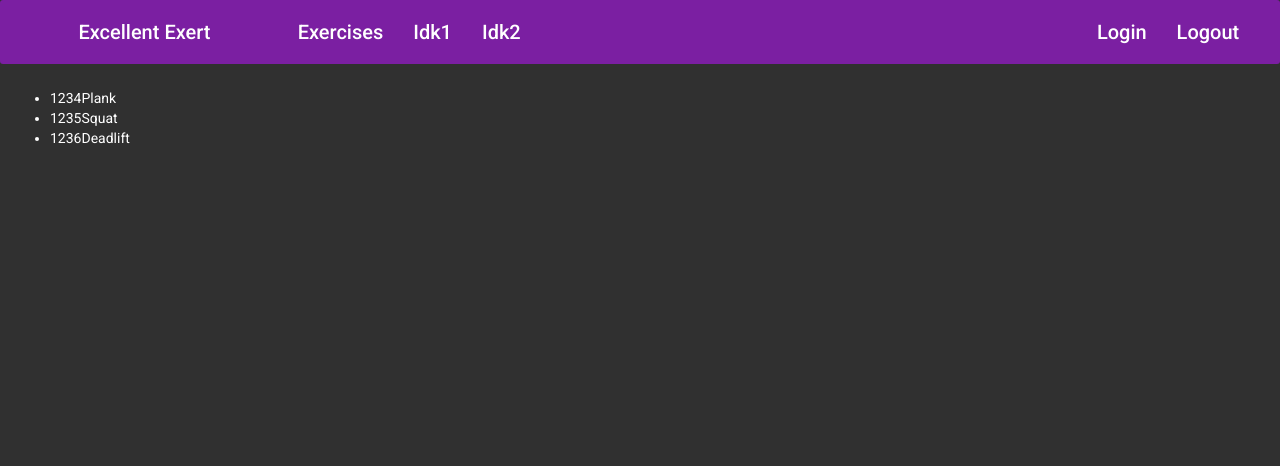
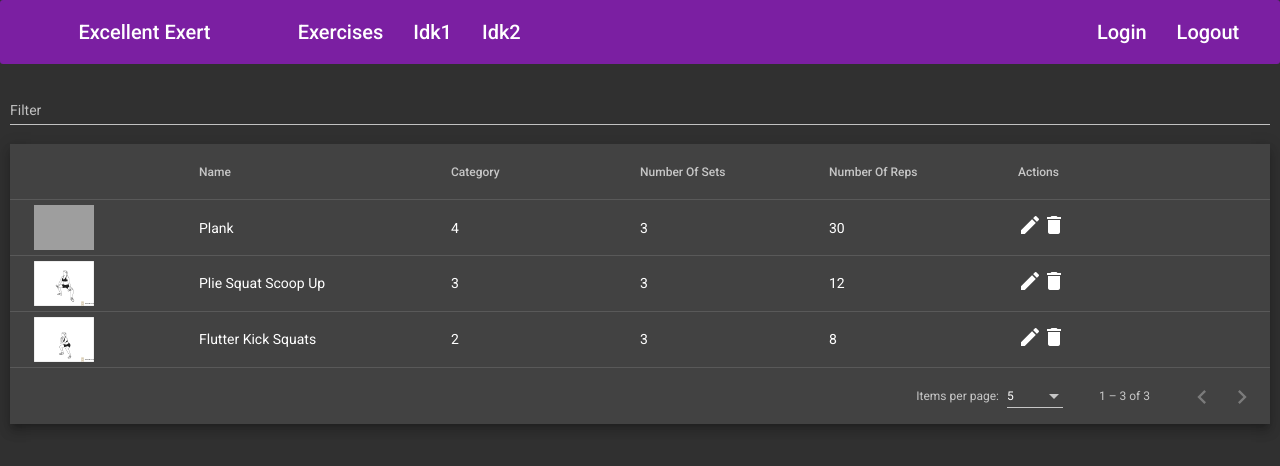
Before and after one commit to Veljanovskii/Excellent-Exert---Gym-App, an Angular app: page /exercises in a window 1280 px wide. Shown: the top 466 px of the page. Built offline with nearby package versions, Linux system fonts and the light colour scheme; data requests are answered from the project's data file; grey boxes are pictures that could not be loaded.

Commit message:
Exercises Table

```diff
--- a/server/db.json
+++ b/server/db.json
@@ -5,21 +5,33 @@
         "name": "Plank",
         "category": 4,
         "unit": "s",
-        "description": ""
+        "numberOfSets": 3,
+        "numberOfReps": 30,
+        "description": "",
+        "image": "assets/exercises/"
       },
       {
         "id": 1235,
-        "name": "Squat",
+        "name": "Plie Squat Scoop Up",
         "category": 3,
         "unit": "rep",
-        "description": ""
+        "numberOfSets": 3,
+        "numberOfReps": 12,
+        "description": ["1. Stand with your feet shoulder-width apart and with one foot forward and the other foot behind you.",
+          "2. Jump and switch leg positions.",
+          "3. Jump again, landing with your feet a little wider than shoulder-width apart, and squat.",
+          "4. Jump to return to the starting position and repeat the exercise."],
+        "image": "assets/exercises/PlieSquatScoopUp.gif"
       },
       {
         "id": 1236,
-        "name": "Deadlift",
+        "name": "Flutter Kick Squats",
         "category": 2,
         "unit": "rep",
-        "description": ""
+        "numberOfSets": 3,
+        "numberOfReps": 8,
+        "description": "",
+        "image": "assets/exercises/FlutterKickSquats.gif"
       }
     ]
   }
--- a/src/app/exercise/exercises/exercises.component.css
+++ b/src/app/exercise/exercises/exercises.component.css
@@ -0,0 +1,74 @@
+table {
+    width: 100%;
+  }
+
+  .mat-form-field {
+    font-size: 14px;
+    width: 100%;
+  }
+
+  .small-preview {
+    margin-top: 3%;
+    width: 60px;
+    height: 45px;
+  }
+
+  .mat-column-image {
+    word-wrap: break-word !important;
+    white-space: unset !important;
+    flex: 0 0 15% !important;
+    width: 15% !important;
+    overflow-wrap: break-word;
+    word-wrap: break-word;
+    word-break: break-word;
+  }
+
+  .mat-column-name {
+    word-wrap: break-word !important;
+    white-space: unset !important;
+    flex: 0 0 20% !important;
+    width: 20% !important;
+    overflow-wrap: break-word;
+    word-wrap: break-word;
+    word-break: break-word;
+  }
+
+  .mat-column-category {
+    word-wrap: break-word !important;
+    white-space: unset !important;
+    flex: 0 0 15% !important;
+    width: 15% !important;
+    overflow-wrap: break-word;
+    word-wrap: break-word;
+    word-break: break-word;
+  }
+
+  .mat-column-numberOfSets {
+    word-wrap: break-word !important;
+    white-space: unset !important;
+    flex: 0 0 15% !important;
+    width: 15% !important;
+    overflow-wrap: break-word;
+    word-wrap: break-word;
+    word-break: break-word;
+  }
+
+  .mat-column-numberOfReps {
+    word-wrap: break-word !important;
+    white-space: unset !important;
+    flex: 0 0 15% !important;
+    width: 15% !important;
+    overflow-wrap: break-word;
+    word-wrap: break-word;
+    word-break: break-word;
+  }
+
+  .mat-column-actions {
+    word-wrap: break-word !important;
+    white-space: unset !important;
+    flex: 0 0 20% !important;
+    width: 20% !important;
+    overflow-wrap: break-word;
+    word-wrap: break-word;
+    word-break: break-word;
+  }
--- a/src/app/exercise/exercises/exercises.component.html
+++ b/src/app/exercise/exercises/exercises.component.html
@@ -1,6 +1,55 @@
-<ul>
-    <li *ngFor="let exercise of exercises">
-       <span>{{exercise.id}}</span>
-       <span>{{exercise.name}}</span>
-    </li>
-  </ul>
+  <mat-form-field appearance="standard">
+   <mat-label>Filter</mat-label>
+   <input matInput (keyup)="applyFilter($event)" placeholder="Ex. Deadlift" #input>
+ </mat-form-field>
+
+ <div class="mat-elevation-z8">
+   <table mat-table [dataSource]="dataSource" matSort>
+
+     <!-- Image Column -->
+     <ng-container matColumnDef="image">
+      <th mat-header-cell *matHeaderCellDef mat-sort-header></th>
+      <td mat-cell *matCellDef="let row"> <img *ngIf="row.image" class="small-preview" src={{row.image}}> </td>
+     </ng-container>
+
+     <!-- Name Column -->
+     <ng-container matColumnDef="name">
+       <th mat-header-cell *matHeaderCellDef mat-sort-header> Name </th>
+       <td mat-cell *matCellDef="let row"> {{row.name}} </td>
+     </ng-container>
+
+     <!-- Category Column -->
+     <ng-container matColumnDef="category">
+       <th mat-header-cell *matHeaderCellDef mat-sort-header> Category </th>
+       <td mat-cell *matCellDef="let row"> {{row.category}} </td>
+     </ng-container>
+
+     <!-- NumberOfSets Column -->
+     <ng-container matColumnDef="numberOfSets">
+       <th mat-header-cell *matHeaderCellDef mat-sort-header> Number Of Sets </th>
+       <td mat-cell *matCellDef="let row"> {{row.numberOfSets}} </td>
+     </ng-container>
+
+     <!-- NumberOfReps Column -->
+     <ng-container matColumnDef="numberOfReps">
+       <th mat-header-cell *matHeaderCellDef mat-sort-header> Number Of Reps </th>
+       <td mat-cell *matCellDef="let row"> {{row.numberOfReps}} </td>
+     </ng-container>
+
+     <!-- Actions Column -->
+     <ng-container matColumnDef="actions">
+      <th mat-header-cell *matHeaderCellDef mat-sort-header> Actions </th>
+      <td mat-cell *matCellDef="let row"> <i class="material-icons">edit</i> <i class="material-icons">delete</i> </td> <!-- TODO -->
+    </ng-container>
+
+     <tr mat-header-row *matHeaderRowDef="displayedColumns"></tr>
+     <tr mat-row *matRowDef="let row; columns: displayedColumns;"></tr>
+
+     <!-- Row shown when there is no matching data. -->
+     <tr class="mat-row" *matNoDataRow>
+       <td class="mat-cell" colspan="4">No data matching the filter "{{input.value}}"</td>
+     </tr>
+   </table>
+
+   <mat-paginator [pageSizeOptions]="[5, 10, 25, 100]" aria-label="Select page of exercises"></mat-paginator>
+ </div>
--- a/src/app/exercise/exercises/exercises.component.ts
+++ b/src/app/exercise/exercises/exercises.component.ts
@@ -1,6 +1,9 @@
-import { Component, OnInit } from '@angular/core';
+import { Component, OnInit, ViewChild  } from '@angular/core';
 import { ExercisesService } from 'src/app/exercises.service';
 import { Exercise } from 'src/app/models/exercise'
+import { MatTableDataSource } from '@angular/material/table';
+import { MatPaginator } from '@angular/material/paginator';
+import { MatSort } from '@angular/material/sort';
 
 @Component({
   selector: 'app-exercises',
@@ -9,15 +12,32 @@ import { Exercise } from 'src/app/models/exercise'
 })
 export class ExercisesComponent implements OnInit {
 
-  exercises: Exercise[] = [];
+  displayedColumns: string[] = ['image', 'name', 'category', 'numberOfSets', 'numberOfReps', 'actions'];
+  dataSource!: MatTableDataSource<Exercise>;
+
+  @ViewChild(MatPaginator) paginator!: MatPaginator;
+  @ViewChild(MatSort) sort!: MatSort;
 
   constructor(private exercisesService: ExercisesService) { }
 
   ngOnInit(): void {
+
     this.exercisesService.getExercises().subscribe(data => {
-      this.exercises = data
-      console.log(this.exercises);
+      console.log(data);
+      this.dataSource = new MatTableDataSource(data);
+
+      this.dataSource.paginator = this.paginator;
+      this.dataSource.sort = this.sort;
     });
   }
 
+  applyFilter(event: Event) {
+    const filterValue = (event.target as HTMLInputElement).value;
+    this.dataSource.filter = filterValue.trim().toLowerCase();
+
+    if (this.dataSource.paginator) {
+      this.dataSource.paginator.firstPage();
+    }
+  }
+
 }
--- a/tsconfig.json
+++ b/tsconfig.json
@@ -16,6 +16,7 @@
     "experimentalDecorators": true,
     "moduleResolution": "node",
     "importHelpers": true,
+    "strictPropertyInitialization": false,
     "target": "es2017",
     "module": "es2020",
     "lib": [
```
Also changed, not shown: src/app/app.module.ts (+9 -1 lines), src/assets/exercises/FlutterKickSquats.gif (added), src/assets/exercises/PlieSquatScoopUp.gif (added).
